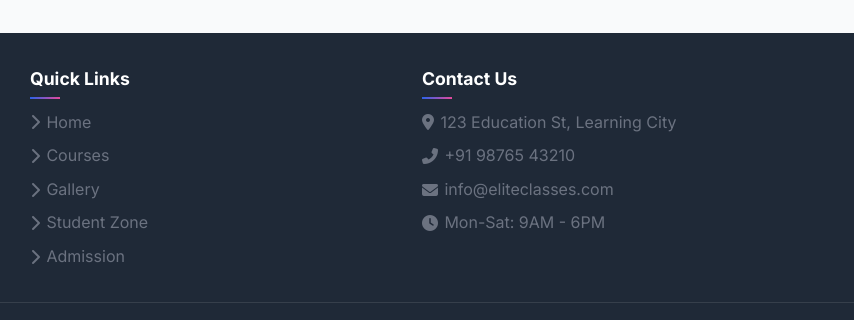
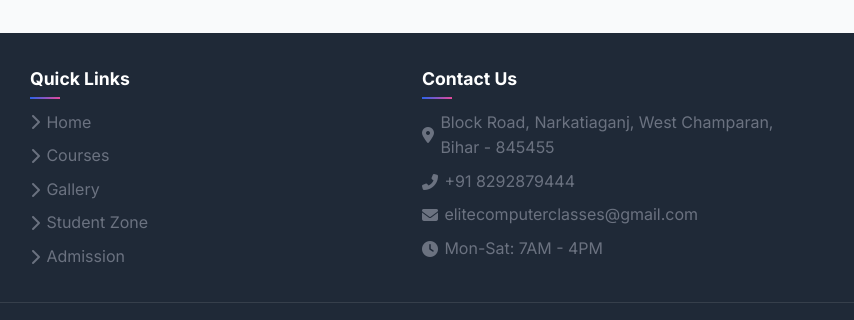
Before and after one commit to sambhavraj71/Elite-Computer-Class, a plain HTML site: page gallery.html in a window 1280 px wide. Shown: the part 3590-3910 px from the top of the page, 426-1280 px from the left. Drawn offline with Linux system fonts and the light colour scheme.

Commit message:
Update gallery.html

```diff
--- a/gallery.html
+++ b/gallery.html
@@ -901,10 +901,10 @@
             <div class="footer-col">
                 <h3>Contact Us</h3>
                 <ul class="footer-links">
-                    <li><a href="#"><i class="fas fa-map-marker-alt"></i> 123 Education St, Learning City</a></li>
-                    <li><a href="tel:+919876543210"><i class="fas fa-phone-alt"></i> +91 98765 43210</a></li>
-                    <li><a href="mailto:info@eliteclasses.com"><i class="fas fa-envelope"></i> info@eliteclasses.com</a></li>
-                    <li><a href="#"><i class="fas fa-clock"></i> Mon-Sat: 9AM - 6PM</a></li>
+                    <li><a href="#"><i class="fas fa-map-marker-alt"></i> Block Road, Narkatiaganj, West Champaran, Bihar - 845455</a></li>
+                    <li><a href="tel:+919876543210"><i class="fas fa-phone-alt"></i> +91 8292879444</a></li>
+                    <li><a href="mailto:info@eliteclasses.com"><i class="fas fa-envelope"></i> elitecomputerclasses@gmail.com </a></li>
+                    <li><a href="#"><i class="fas fa-clock"></i> Mon-Sat: 7AM - 4PM</a></li>
                 </ul>
             </div>
         </div>
```
